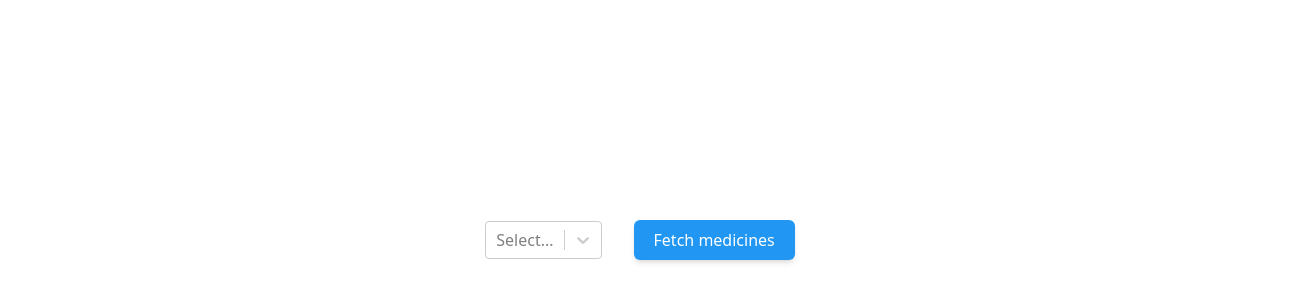
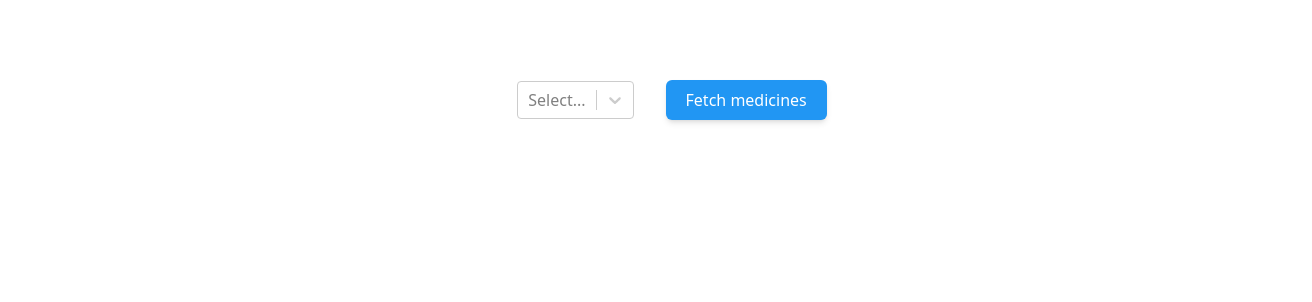
Before and after one commit to Arbaaz21034/pharmacare, a Next.js app: page /customer in a window 1280 px wide. Shown: the top 302 px of the page, 1312 px wide, since content can reach past the window. Built offline with nearby package versions, Linux system fonts and the light colour scheme; a web font is replaced by a local one.

Commit message:
Fix alignment issue in /customer

```diff
--- a/src/pages/customer.tsx
+++ b/src/pages/customer.tsx
@@ -1,8 +1,8 @@
 import React, { useState } from "react";
 import Select from "react-select";
 import Button from "../components/Button";
-import { ToastContainer } from "react-toastify";
-import { toastError } from "../utils/misc";
+import { ToastContainer, toast } from "react-toastify";
+import { toastError, toastSuccess } from "../utils/misc";
 
 const Customer = () => {
   const [products, setProducts] = useState([]);
@@ -26,7 +26,10 @@ const Customer = () => {
     e.preventDefault();
     fetch("http://localhost:2003/api/products/" + selectValue)
       .then((res) => res.json())
-      .then((data) => setProducts(data.products))
+      .then((data) => {
+        setProducts(data.products);
+        //toastSuccess("Fetched the requested products");
+      })
       .catch((error) => toastError(error));
   };
 
@@ -36,7 +39,7 @@ const Customer = () => {
 
   return (
     <>
-      <div className="mx-8 mt-20 flex items-center justify-center">
+      <div className="mx-8 mt-20 flex w-full flex-col items-center justify-center">
         <div className="flex w-100 flex-row items-center justify-center gap-x-8">
           <Select options={selectOptions} onChange={handleSelect} />
           <Button variant="default" size="md" onClick={(e) => fetchProducts(e)}>
```
